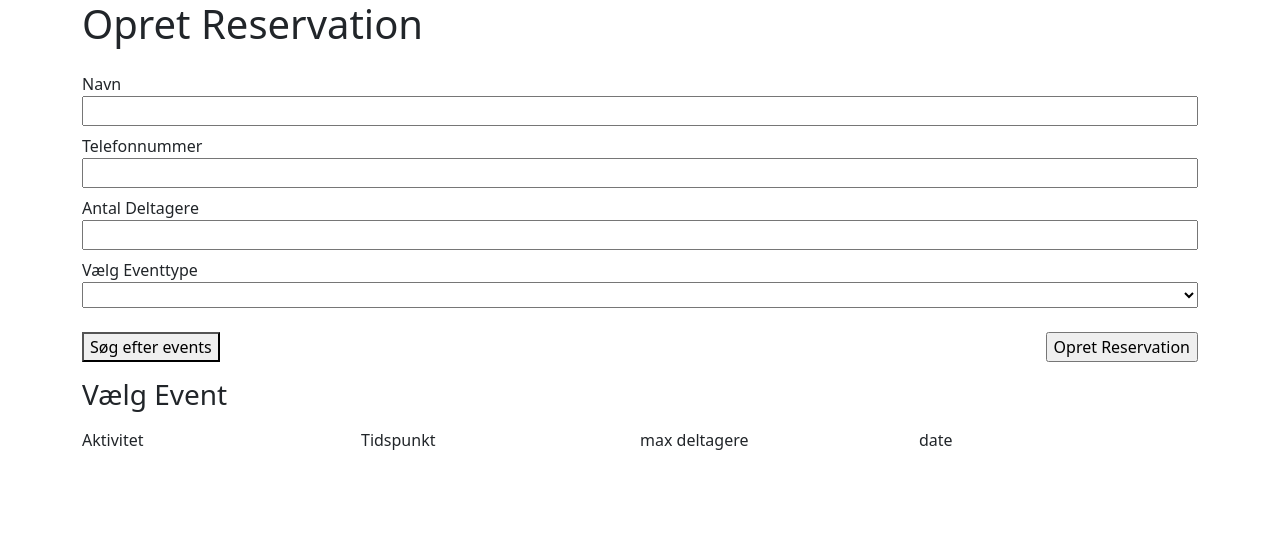
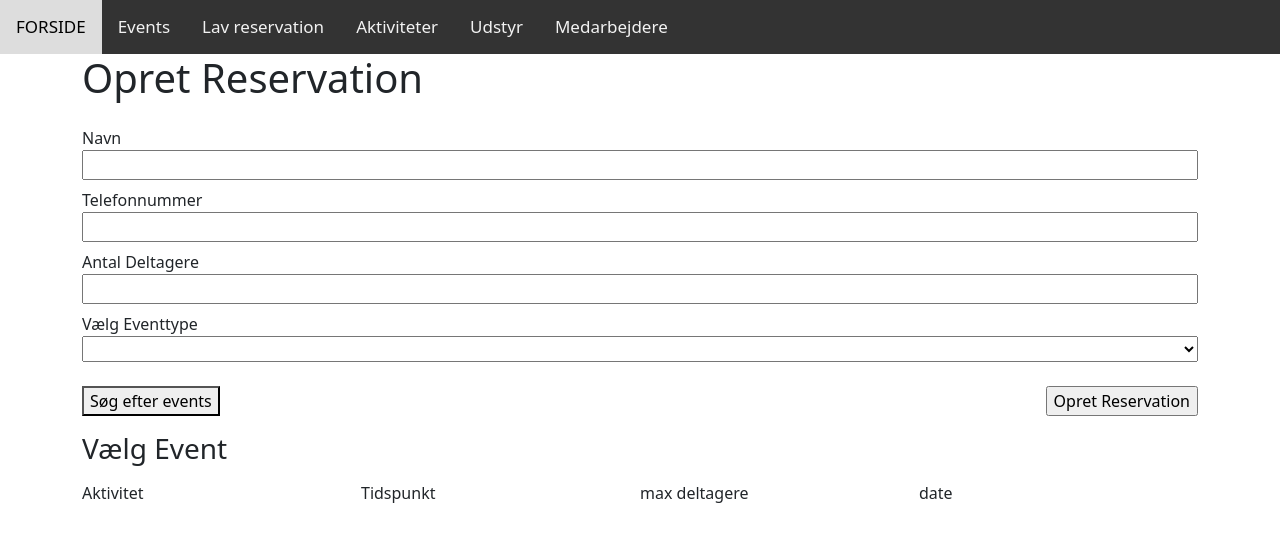
Before and after one commit to NicklasSpendler/Adventure_Project_Front_End, a website built with Parcel: page CreateReservation.html in a window 1280 px wide. Built offline with nearby package versions, Linux system fonts and the light colour scheme; no server answers.

Commit message:
navbar html + js

```diff
--- a/CreateReservation.html
+++ b/CreateReservation.html
@@ -7,6 +7,7 @@
   <link href="https://cdn.jsdelivr.net/npm/bootstrap@5.1.3/dist/css/bootstrap.min.css" rel="stylesheet" integrity="sha384-1BmE4kWBq78iYhFldvKuhfTAU6auU8tT94WrHftjDbrCEXSU1oBoqyl2QvZ6jIW3" crossorigin="anonymous">
 </head>
 <body>
+  <nav id="navbar"></nav>
   <div class="container">
     <div class="row">
       <h1>Opret Reservation</h1>
@@ -45,7 +46,8 @@
 
   </div>
 
-<script src="js/createReservation.js"></script>
+  <script src="js/createReservation.js"></script>
+  <script src="js/nav.js"></script>
 
 </body>
 </html>
--- /dev/null
+++ b/js/nav.js
@@ -0,0 +1,19 @@
+document.addEventListener('DOMContentLoaded', init());
+function init() {
+  navbar()
+}
+
+function navbar() {
+  console.log("navbar")
+  const nav = document.querySelector("#navbar");
+  const navbar = `<div class="topnav">
+                        <link rel="stylesheet" href="css/main.css">
+                        <a href="/404.html" class="">FORSIDE</a>
+                        <a href="index.html">Events</a>
+                        <a href="CreateReservation.html">Lav reservation</a>
+                        <a href="activity.html">Aktiviteter</a>
+                        <a href="equipment.html">Udstyr</a>
+                        <a href="Employee.html">Medarbejdere</a>
+                  </div>`;
+  nav.insertAdjacentHTML("afterend", navbar);
+}
```
